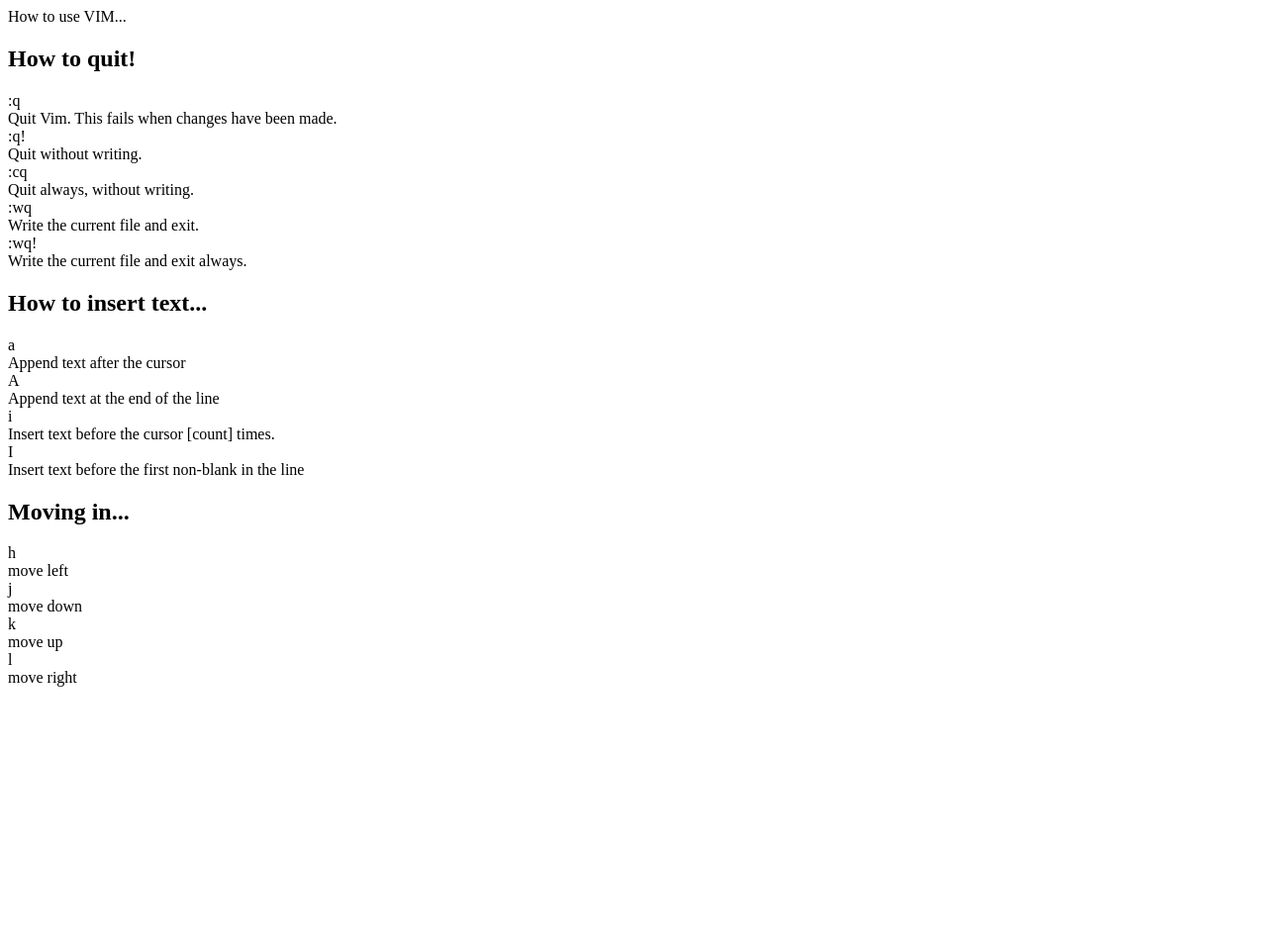
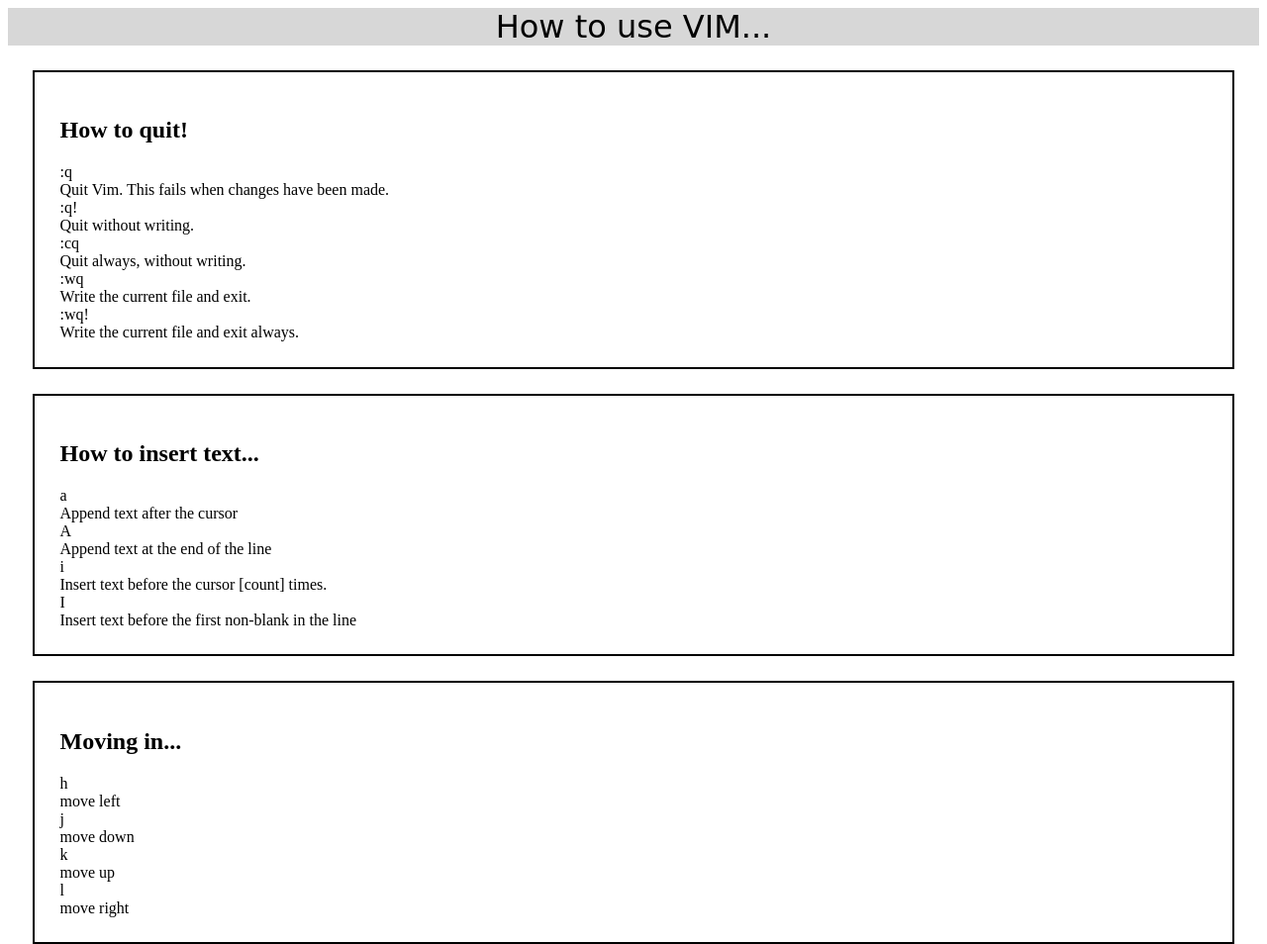
Before and after one commit to lecocqmanwell/04_CS_VIM, a plain HTML site: page index.html in a window 1280 px wide. Shown: the whole page at 99% size. Before the commit the page ends 800 px from the top, so only its background shows below. Drawn offline with Linux system fonts and the light colour scheme.

Commit message:
ebauche de css

```diff
--- a/index.css
+++ b/index.css
@@ -1,5 +1,23 @@
 header {
-  font: courier 3em;
-
+  font-family: cursive;
+  font-size: 2em;
+  background-color: rgba(206,206,206,0.8);
+  text-align: center;
 
 }
+.exit {
+border: solid 2px black;
+margin: 2%;
+padding: 2%;
+
+}
+.insert {
+border: solid 2px black;
+margin: 2%;
+padding: 2%;
+}
+.move {
+border: solid 2px black;
+margin: 2%;
+padding: 2%;
+}
--- a/index.html
+++ b/index.html
@@ -37,7 +37,7 @@
           <div class="commandes">I</div>
           <div class="description">Insert text before the first non-blank in the line</div>
         </section>
-        <section>
+        <section class="move">
           <div>
             <h2>Moving in...</h2>
           </div>
```
